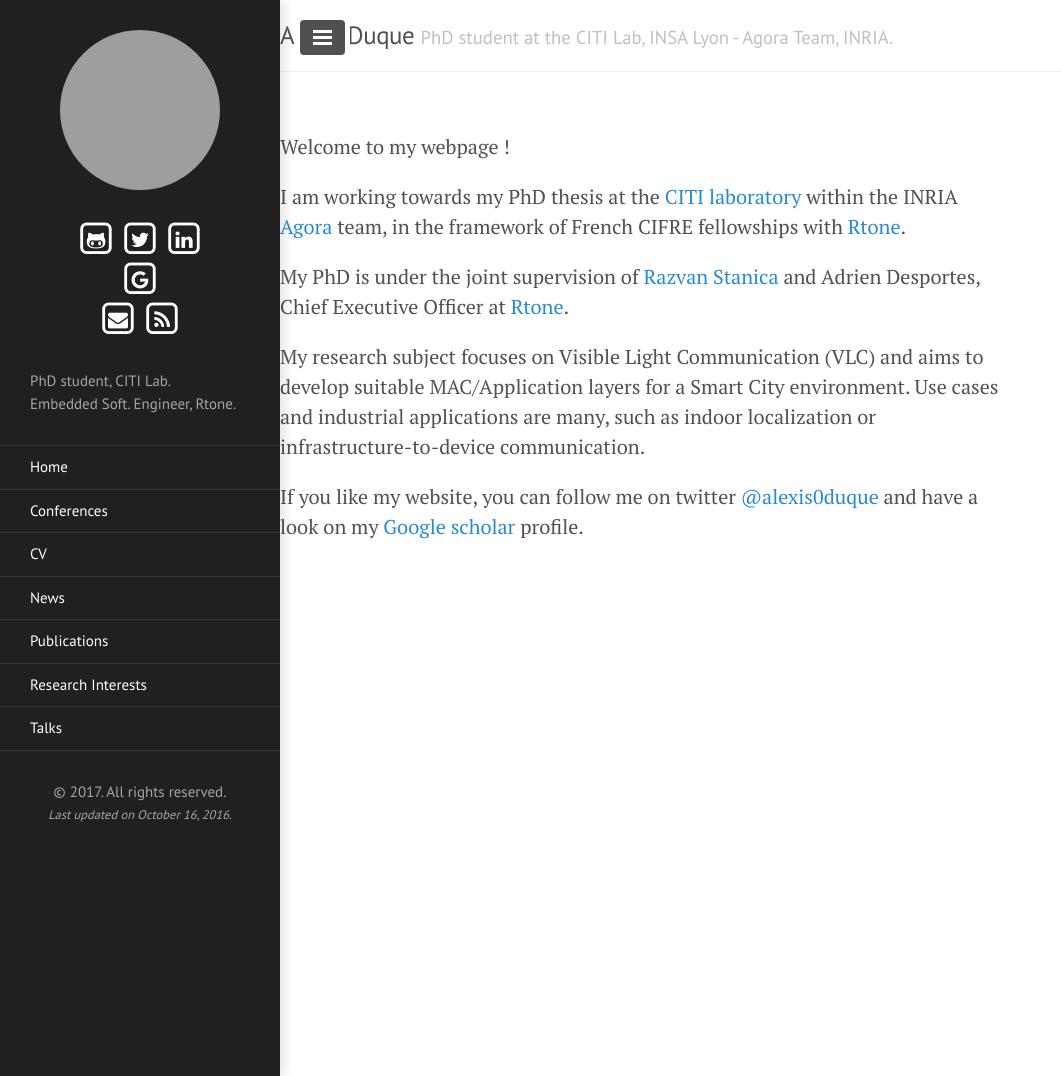
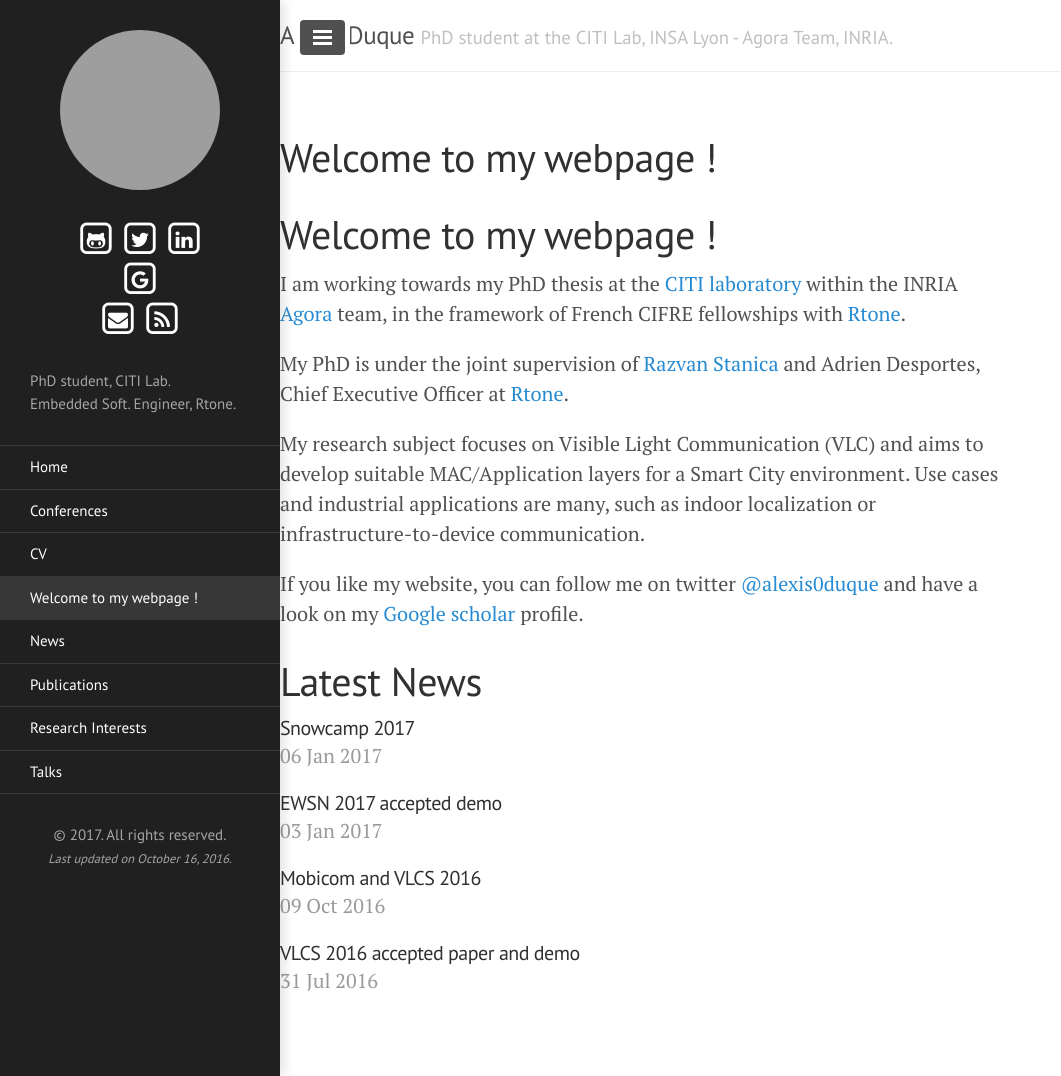
Before and after one commit to alexisduque/citi-homepage, a Jekyll site: the page built from index.md, in a window 1280 px wide and 1076 px high. Shown: the whole window, without its empty margins (0-1061 px from the left). Built offline with Jekyll 4.4.1, drawn with Linux system fonts in a browser that asks for light colours; nearby versions of some CDN libraries; our own code applies the rules of GitHub Pages for plain Markdown files; grey boxes are pictures that could not be loaded.

Commit message:
Add latest news and show them in the main page

```diff
--- /dev/null
+++ b/_posts/2016-10-09-vlcs.markdown
@@ -0,0 +1,13 @@
+---
+layout: post
+title: "Mobicom and VLCS 2016"
+date: "2016-10-09 09:44:34 +0200"
+---
+
+From the 3rd to the 7th of October, I attended the prestigious [ACM Mobicom](https://www.sigmobile.org/mobicom/2016/) that has been held in New York.
+
+On October 3rd, I presented the paper "Unleashing the Power of LED-to-Camera Communications for IoT Devices", co-authored with Razvan Stanica, Hervé Rivano and Adrien Desportes at the [VLCS 2016 workshop](http://dartnets.cs.dartmouth.edu/VLCS2016/).
+
+[The paper](http://dl.acm.org/citation.cfm?id=2981555) is now available in the VLCS'16 workshop proceedings.
+
+<script async class="speakerdeck-embed" data-id="9fef8432702b4fef8b5d989a7a9aa4cb" data-ratio="1.77777777777778" src="//speakerdeck.com/assets/embed.js"></script>
--- /dev/null
+++ b/_posts/2017-03-01-ewsn-accepted-demo.markdown
@@ -0,0 +1,11 @@
+---
+layout: post
+title: "EWSN 2017 accepted demo"
+date: "2017-01-03 09:44:34 +0200"
+---
+
+Our bi-directional VLC module for IoT devices and smartphones has been accepted at the [EWSN 2017 coference](http://www.ewsn2017.org/) demo session, to be held at Uppsala, Sweden, on February 20-22.
+
+A short video introducing this work can be watched there:
+
+<iframe src="https://drive.google.com/file/d/0B8YRL5wyKBpyX1lTMmt2UUY2TTQ/preview" width="640" height="480"></iframe>
--- /dev/null
+++ b/_posts/2017-06-01-snowcamp.markdown
@@ -0,0 +1,11 @@
+---
+layout: post
+title: "Snowcamp 2017"
+date: "2017-01-06 09:44:34 +0200"
+---
+
+![](https://snowcamp2017.sched.com/img/logo.png)
+During the [Snowcamp](http://snowcamp.io//2017/en/welcome), a software developer conference to be held in Grenoble from **February 8 to 10**, I will give a presentation about advanced topics on **Bluetooth Low Energy**
+ and a lightning talk about my research work on Visible Light Communication.
+
+ Talk abstract and schedule (in French) can be found [here](http://sched.co/90Xl).
--- a/index.md
+++ b/index.md
@@ -2,7 +2,7 @@
 layout: page
 ---
 
-Welcome to my webpage !
+# Welcome to my webpage !
 
 I am working towards my PhD thesis at the [CITI laboratory](http://www.citi-lab.fr) within the INRIA [Agora](https://www.inria.fr/en/teams/agora) team, in the framework of French CIFRE fellowships with [Rtone](http://www.rtone.fr).
 
@@ -12,3 +12,19 @@
 My research subject focuses on Visible Light Communication (VLC) and aims to develop suitable MAC/Application layers for a Smart City environment. Use cases and industrial applications are many, such as indoor localization or infrastructure-to-device communication.
 
 If you like my website, you can follow me on twitter [@alexis0duque](https://twitter.com/{{ site.author.twitter }}) and have a look on my [Google scholar]({{ site.author.google_scholar }}) profile.
+
+
+# Latest News
+
+<div class="posts">
+  {% for post in site.posts %}
+    {% if forloop.index < 5 %}
+        <h4 class="post-title">
+        <a href="{{ site.baseurl }}{{ post.url }}">
+            {{ post.title }}
+        </a>
+        </h4>
+        <span class="post-date">{{ post.date | date_to_string }}</span>
+    {% endif %}
+  {% endfor %}
+</div>
```
Also changed, not shown: _drafts/2016-10-09-vlcs.markdown (deleted, +0 -13 lines), _drafts/2017-09-01-ewsn-accepted-demo.markdown (deleted, +0 -13 lines).
